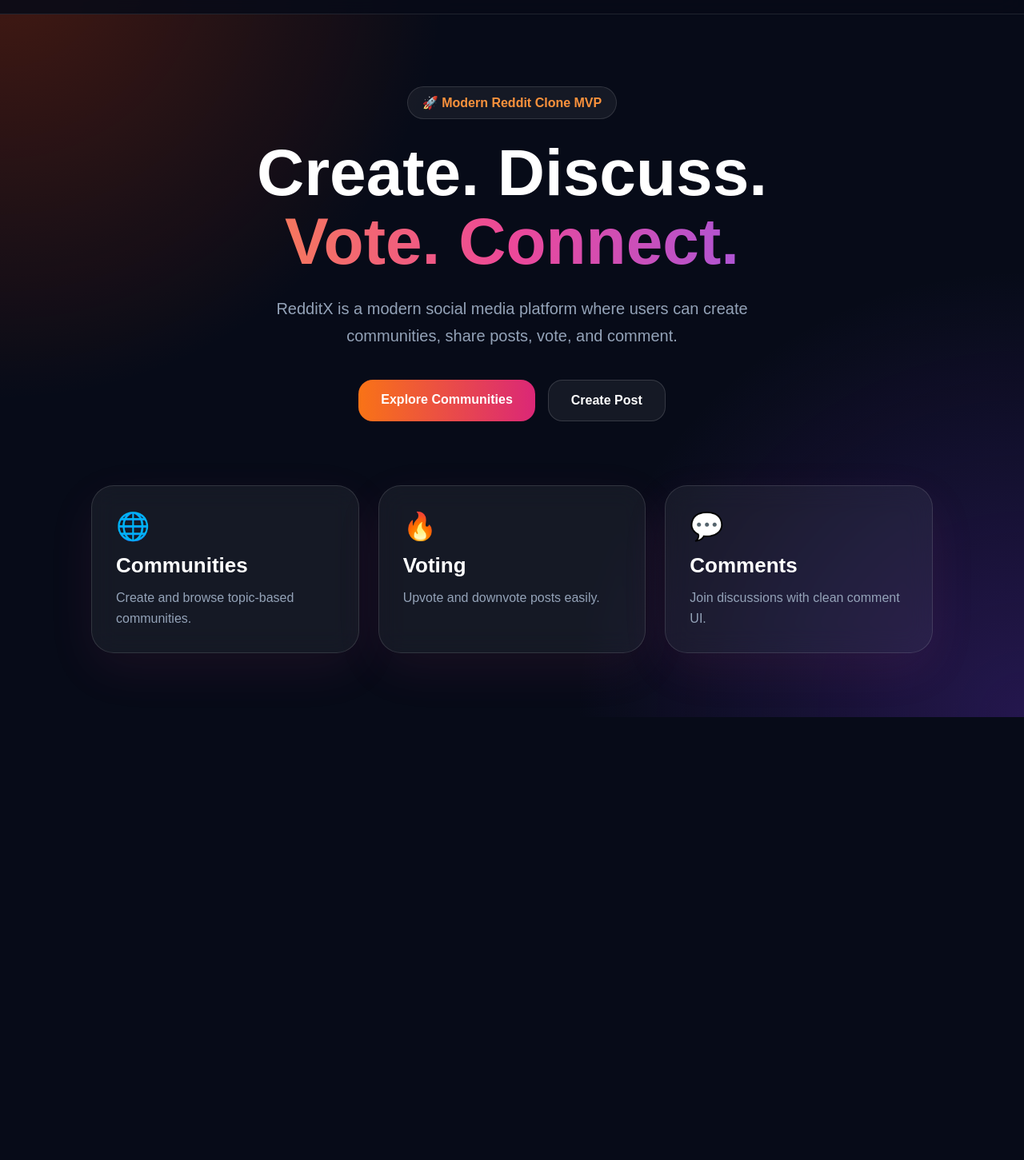
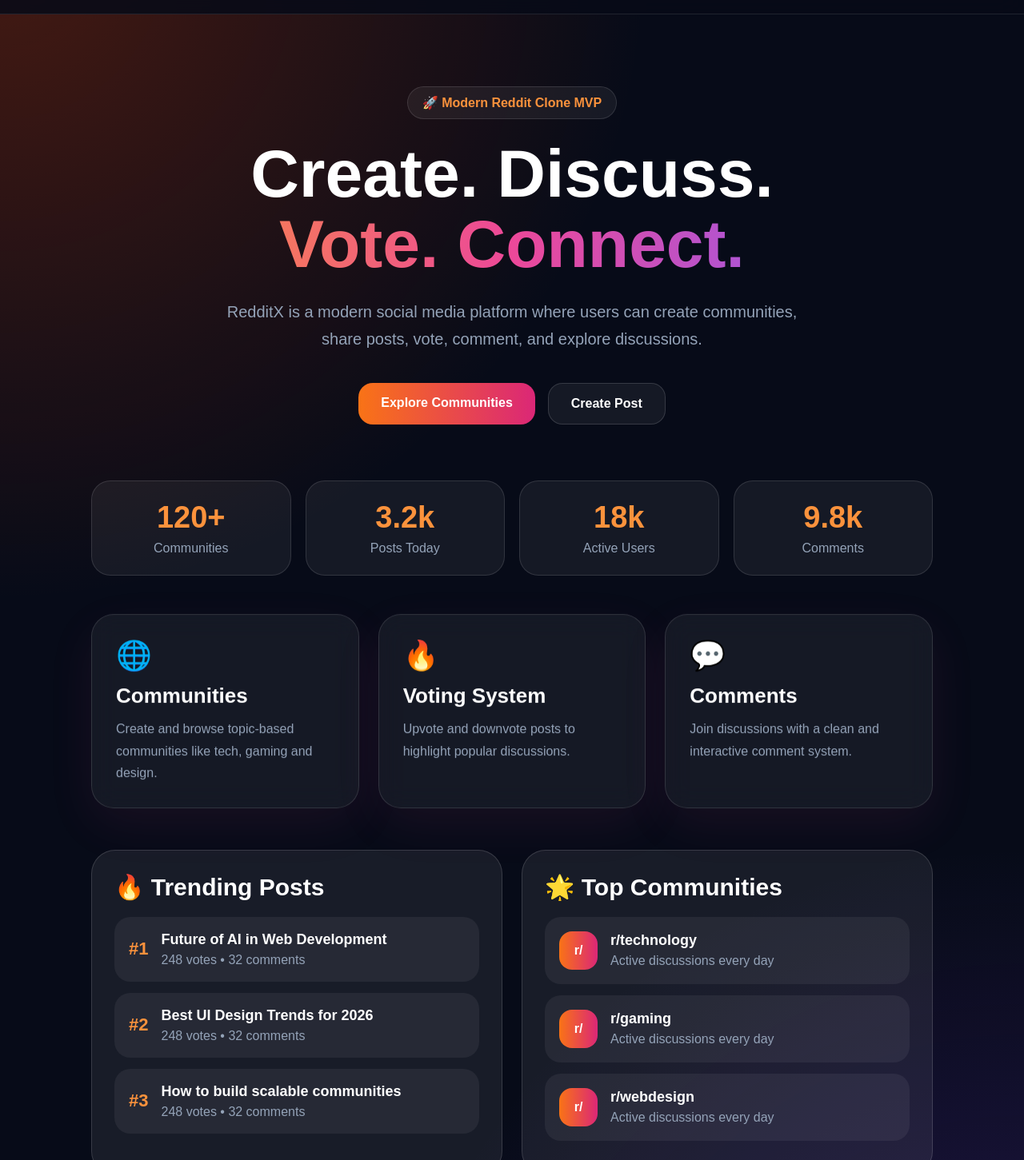
Before and after one commit to Kesarkarale/reddit-clone, a Next.js app: page / in a window 1280 px wide. Shown: the part 59-1510 px from the top of the page at 80% size. Before the commit the page ends 956 px from the top, so only its background shows below. Built offline with nearby package versions, Linux system fonts and the light colour scheme.

Commit message:
Update page.js

```diff
--- a/app/page.js
+++ b/app/page.js
@@ -2,83 +2,37 @@ import Navbar from "../components/Navbar";
 
 export default function Home() {
   return (
-    <main
-      style={{
-        minHeight: "100vh",
-        background:
-          "radial-gradient(circle at top left, rgba(255,69,0,0.25), transparent 35%), radial-gradient(circle at bottom right, rgba(124,58,237,0.25), transparent 35%), #070b18",
-        color: "white",
-        fontFamily: "Arial, sans-serif",
-        overflow: "hidden",
-      }}
-    >
+    <main style={page}>
       <Navbar />
 
-      <section
-        style={{
-          padding: "90px 24px 60px",
-          textAlign: "center",
-        }}
-      >
-        <div style={{ maxWidth: "900px", margin: "0 auto" }}>
-          <p
-            style={{
-              display: "inline-block",
-              padding: "10px 18px",
-              borderRadius: "999px",
-              border: "1px solid rgba(255,255,255,0.12)",
-              background: "rgba(255,255,255,0.06)",
-              color: "#fb923c",
-              marginBottom: "24px",
-              fontWeight: "600",
-            }}
-          >
-            🚀 Modern Reddit Clone MVP
+      <style>{`
+        @keyframes float {
+          0% { transform: translateY(0px); }
+          50% { transform: translateY(-8px); }
+          100% { transform: translateY(0px); }
+        }
+
+        @keyframes fadeIn {
+          from { opacity: 0; transform: translateY(18px); }
+          to { opacity: 1; transform: translateY(0); }
+        }
+      `}</style>
+
+      <section style={hero}>
+        <div style={heroInner}>
+          <p style={badge}>🚀 Modern Reddit Clone MVP</p>
+
+          <h1 style={heroTitle}>
+            Create. Discuss.
+            <span style={gradientText}>Vote. Connect.</span>
+          </h1>
+
+          <p style={heroText}>
+            RedditX is a modern social media platform where users can create
+            communities, share posts, vote, comment, and explore discussions.
           </p>
 
-          <h1
-            style={{
-              fontSize: "clamp(44px, 7vw, 82px)",
-              lineHeight: "1.05",
-              fontWeight: "900",
-              marginBottom: "24px",
-            }}
-          >
-            Create. Discuss.
-            <span
-              style={{
-                display: "block",
-                background: "linear-gradient(90deg,#fb923c,#ec4899,#8b5cf6)",
-                WebkitBackgroundClip: "text",
-                color: "transparent",
-              }}
-            >
-              Vote. Connect.
-            </span>
-          </h1>
-
-          <p
-            style={{
-              maxWidth: "680px",
-              margin: "0 auto",
-              color: "#94a3b8",
-              fontSize: "20px",
-              lineHeight: "1.7",
-            }}
-          >
-            RedditX is a modern social media platform where users can create
-            communities, share posts, vote, and comment.
-          </p>
-
-          <div
-            style={{
-              marginTop: "38px",
-              display: "flex",
-              gap: "16px",
-              justifyContent: "center",
-              flexWrap: "wrap",
-            }}
-          >
+          <div style={heroButtons}>
             <a href="/communities" style={primaryBtn}>
               Explore Communities
             </a>
@@ -90,54 +44,297 @@ export default function Home() {
         </div>
       </section>
 
-      <section
-        style={{
-          maxWidth: "1100px",
-          margin: "0 auto",
-          padding: "20px 24px 80px",
-          display: "grid",
-          gridTemplateColumns: "repeat(auto-fit, minmax(240px, 1fr))",
-          gap: "24px",
-        }}
-      >
+      <section style={statsGrid}>
+        <StatCard title="Communities" value="120+" />
+        <StatCard title="Posts Today" value="3.2k" />
+        <StatCard title="Active Users" value="18k" />
+        <StatCard title="Comments" value="9.8k" />
+      </section>
+
+      <section style={featureGrid}>
         <FeatureCard
           icon="🌐"
           title="Communities"
-          desc="Create and browse topic-based communities."
+          desc="Create and browse topic-based communities like tech, gaming and design."
         />
         <FeatureCard
           icon="🔥"
-          title="Voting"
-          desc="Upvote and downvote posts easily."
+          title="Voting System"
+          desc="Upvote and downvote posts to highlight popular discussions."
         />
         <FeatureCard
           icon="💬"
           title="Comments"
-          desc="Join discussions with clean comment UI."
+          desc="Join discussions with a clean and interactive comment system."
         />
+      </section>
+
+      <section style={twoColumn}>
+        <div style={panel}>
+          <h2 style={sectionTitle}>🔥 Trending Posts</h2>
+
+          {[
+            "Future of AI in Web Development",
+            "Best UI Design Trends for 2026",
+            "How to build scalable communities",
+          ].map((post, index) => (
+            <a href={`/post/${index + 1}`} style={listItem} key={post}>
+              <span style={rank}>#{index + 1}</span>
+              <div>
+                <h3 style={listTitle}>{post}</h3>
+                <p style={listText}>248 votes • 32 comments</p>
+              </div>
+            </a>
+          ))}
+        </div>
+
+        <div style={panel}>
+          <h2 style={sectionTitle}>🌟 Top Communities</h2>
+
+          {["technology", "gaming", "webdesign"].map((community) => (
+            <a href={`/r/${community}`} style={communityItem} key={community}>
+              <div style={smallIcon}>r/</div>
+              <div>
+                <h3 style={listTitle}>r/{community}</h3>
+                <p style={listText}>Active discussions every day</p>
+              </div>
+            </a>
+          ))}
+        </div>
+      </section>
+
+      <section style={cta}>
+        <h2 style={ctaTitle}>Ready to join RedditX?</h2>
+        <p style={ctaText}>
+          Register now and start creating communities, posts and discussions.
+        </p>
+        <a href="/register" style={primaryBtn}>
+          Create Account
+        </a>
       </section>
     </main>
   );
 }
 
-function FeatureCard({ icon, title, desc }) {
+function StatCard({ title, value }) {
   return (
-    <div
-      style={{
-        border: "1px solid rgba(255,255,255,0.12)",
-        background: "rgba(255,255,255,0.06)",
-        backdropFilter: "blur(16px)",
-        borderRadius: "28px",
-        padding: "30px",
-        boxShadow: "0 20px 60px rgba(236,72,153,0.08)",
-      }}
-    >
-      <div style={{ fontSize: "34px", marginBottom: "14px" }}>{icon}</div>
-      <h2 style={{ fontSize: "26px", marginBottom: "12px" }}>{title}</h2>
-      <p style={{ color: "#94a3b8", lineHeight: "1.6" }}>{desc}</p>
+    <div style={statCard}>
+      <h2 style={statValue}>{value}</h2>
+      <p style={statTitle}>{title}</p>
     </div>
   );
 }
+
+function FeatureCard({ icon, title, desc }) {
+  return (
+    <div style={featureCard}>
+      <div style={{ fontSize: "36px", marginBottom: "14px" }}>{icon}</div>
+      <h2 style={{ fontSize: "26px", marginBottom: "12px" }}>{title}</h2>
+      <p style={{ color: "#94a3b8", lineHeight: "1.7" }}>{desc}</p>
+    </div>
+  );
+}
+
+const page = {
+  minHeight: "100vh",
+  background:
+    "radial-gradient(circle at top left, rgba(255,69,0,0.25), transparent 35%), radial-gradient(circle at bottom right, rgba(124,58,237,0.25), transparent 35%), #070b18",
+  color: "white",
+  fontFamily: "Arial, sans-serif",
+  overflow: "hidden",
+};
+
+const hero = {
+  padding: "90px 24px 60px",
+  textAlign: "center",
+};
+
+const heroInner = {
+  maxWidth: "950px",
+  margin: "0 auto",
+  animation: "fadeIn .8s ease both",
+};
+
+const badge = {
+  display: "inline-block",
+  padding: "10px 18px",
+  borderRadius: "999px",
+  border: "1px solid rgba(255,255,255,0.12)",
+  background: "rgba(255,255,255,0.06)",
+  color: "#fb923c",
+  marginBottom: "24px",
+  fontWeight: "700",
+};
+
+const heroTitle = {
+  fontSize: "clamp(44px, 7vw, 84px)",
+  lineHeight: "1.05",
+  fontWeight: "900",
+  marginBottom: "24px",
+};
+
+const gradientText = {
+  display: "block",
+  background: "linear-gradient(90deg,#fb923c,#ec4899,#8b5cf6)",
+  WebkitBackgroundClip: "text",
+  color: "transparent",
+};
+
+const heroText = {
+  maxWidth: "720px",
+  margin: "0 auto",
+  color: "#94a3b8",
+  fontSize: "20px",
+  lineHeight: "1.7",
+};
+
+const heroButtons = {
+  marginTop: "38px",
+  display: "flex",
+  gap: "16px",
+  justifyContent: "center",
+  flexWrap: "wrap",
+};
+
+const statsGrid = {
+  maxWidth: "1100px",
+  margin: "0 auto",
+  padding: "10px 24px 30px",
+  display: "grid",
+  gridTemplateColumns: "repeat(auto-fit, minmax(180px, 1fr))",
+  gap: "18px",
+};
+
+const statCard = {
+  padding: "24px",
+  borderRadius: "24px",
+  background: "rgba(255,255,255,0.06)",
+  border: "1px solid rgba(255,255,255,0.12)",
+  textAlign: "center",
+};
+
+const statValue = {
+  fontSize: "38px",
+  color: "#fb923c",
+};
+
+const statTitle = {
+  color: "#94a3b8",
+  marginTop: "8px",
+};
+
+const featureGrid = {
+  maxWidth: "1100px",
+  margin: "0 auto",
+  padding: "20px 24px 50px",
+  display: "grid",
+  gridTemplateColumns: "repeat(auto-fit, minmax(240px, 1fr))",
+  gap: "24px",
+};
+
+const featureCard = {
+  border: "1px solid rgba(255,255,255,0.12)",
+  background: "rgba(255,255,255,0.06)",
+  backdropFilter: "blur(16px)",
+  borderRadius: "28px",
+  padding: "30px",
+  boxShadow: "0 20px 60px rgba(236,72,153,0.08)",
+  animation: "float 5s ease-in-out infinite",
+};
+
+const twoColumn = {
+  maxWidth: "1100px",
+  margin: "0 auto",
+  padding: "0 24px 70px",
+  display: "grid",
+  gridTemplateColumns: "repeat(auto-fit, minmax(320px, 1fr))",
+  gap: "24px",
+};
+
+const panel = {
+  padding: "28px",
+  borderRadius: "30px",
+  background: "rgba(255,255,255,0.07)",
+  border: "1px solid rgba(255,255,255,0.14)",
+};
+
+const sectionTitle = {
+  fontSize: "30px",
+  marginBottom: "20px",
+};
+
+const listItem = {
+  display: "flex",
+  gap: "16px",
+  alignItems: "center",
+  padding: "18px",
+  borderRadius: "20px",
+  background: "rgba(255,255,255,0.06)",
+  color: "white",
+  textDecoration: "none",
+  marginBottom: "14px",
+};
+
+const rank = {
+  color: "#fb923c",
+  fontWeight: "900",
+  fontSize: "22px",
+};
+
+const listTitle = {
+  margin: 0,
+  fontSize: "18px",
+};
+
+const listText = {
+  color: "#94a3b8",
+  marginTop: "6px",
+};
+
+const communityItem = {
+  display: "flex",
+  gap: "16px",
+  alignItems: "center",
+  padding: "18px",
+  borderRadius: "20px",
+  background: "rgba(255,255,255,0.06)",
+  color: "white",
+  textDecoration: "none",
+  marginBottom: "14px",
+};
+
+const smallIcon = {
+  width: "48px",
+  height: "48px",
+  borderRadius: "16px",
+  background: "linear-gradient(90deg,#f97316,#db2777)",
+  display: "flex",
+  alignItems: "center",
+  justifyContent: "center",
+  fontWeight: "900",
+};
+
+const cta = {
+  maxWidth: "900px",
+  margin: "0 auto 80px",
+  padding: "44px 24px",
+  borderRadius: "34px",
+  background: "linear-gradient(135deg,rgba(249,115,22,.18),rgba(219,39,119,.16))",
+  border: "1px solid rgba(255,255,255,0.14)",
+  textAlign: "center",
+};
+
+const ctaTitle = {
+  fontSize: "40px",
+  fontWeight: "900",
+};
+
+const ctaText = {
+  color: "#94a3b8",
+  margin: "14px auto 24px",
+  maxWidth: "620px",
+  lineHeight: "1.7",
+};
 
 const primaryBtn = {
   display: "inline-block",
@@ -146,7 +343,7 @@ const primaryBtn = {
   background: "linear-gradient(90deg,#f97316,#db2777)",
   color: "white",
   textDecoration: "none",
-  fontWeight: "800",
+  fontWeight: "900",
 };
 
 const secondaryBtn = {
@@ -157,5 +354,5 @@ const secondaryBtn = {
   background: "rgba(255,255,255,0.06)",
   color: "white",
   textDecoration: "none",
-  fontWeight: "800",
+  fontWeight: "900",
 };
```
